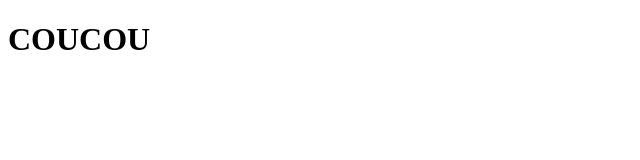
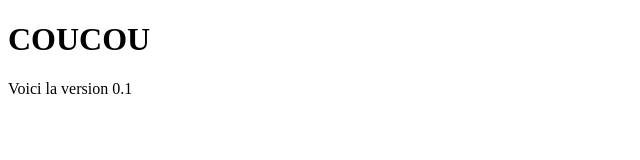
Before and after one commit to Majinfyrex/Cours-git, a plain HTML site: page index.html in a window 1280 px wide. Shown: the whole page, without its empty margins (0-640 px from the left). Drawn offline with Linux system fonts and the light colour scheme.

Commit message:
Version 0.1 du fichier hmtl

```diff
--- a/index.html
+++ b/index.html
@@ -7,6 +7,7 @@
 <body>
  <header>
      <h1>COUCOU</h1>
+     <p>Voici la version 0.1</p>
  </header>
 
 </body>
```
